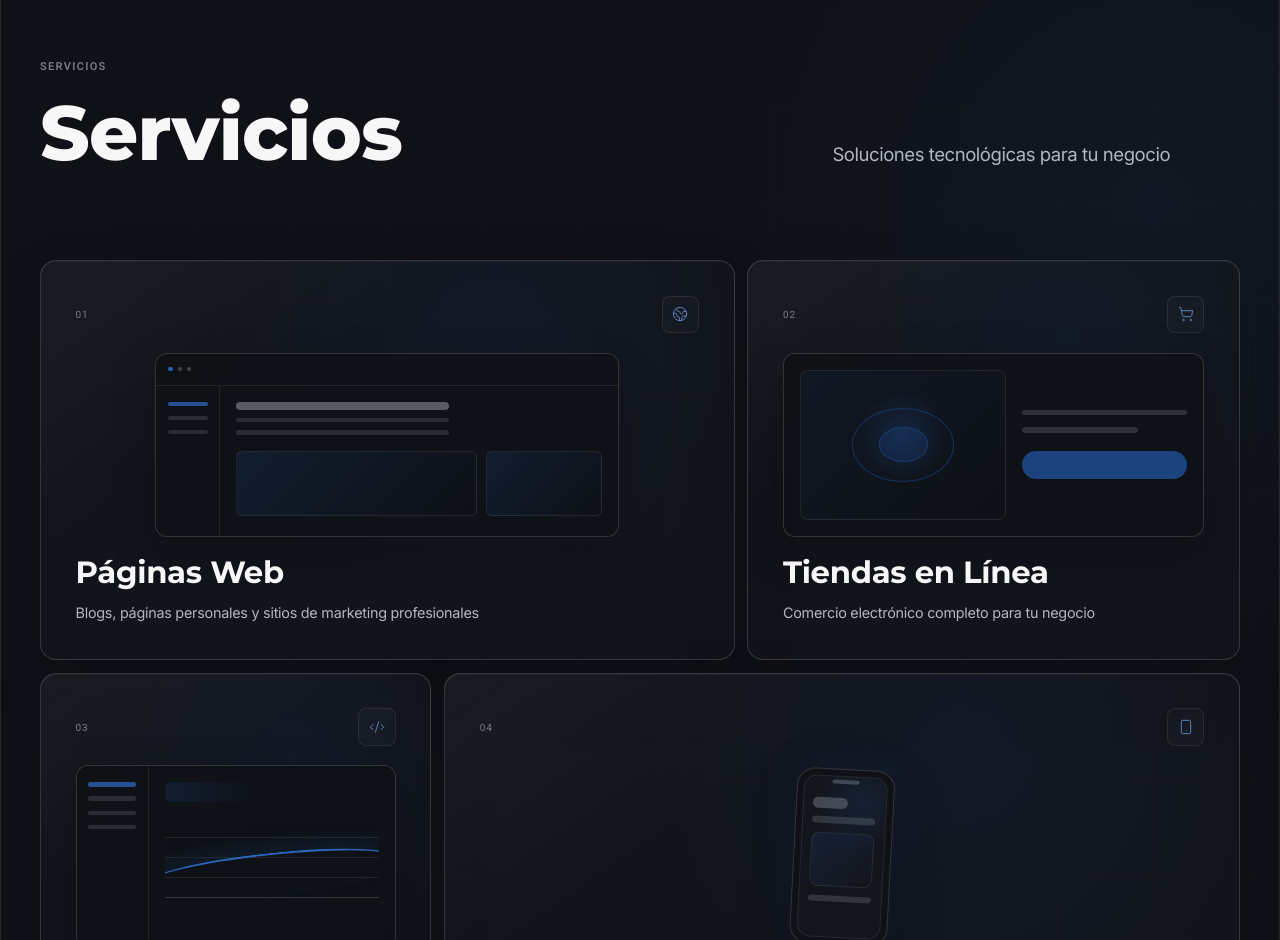
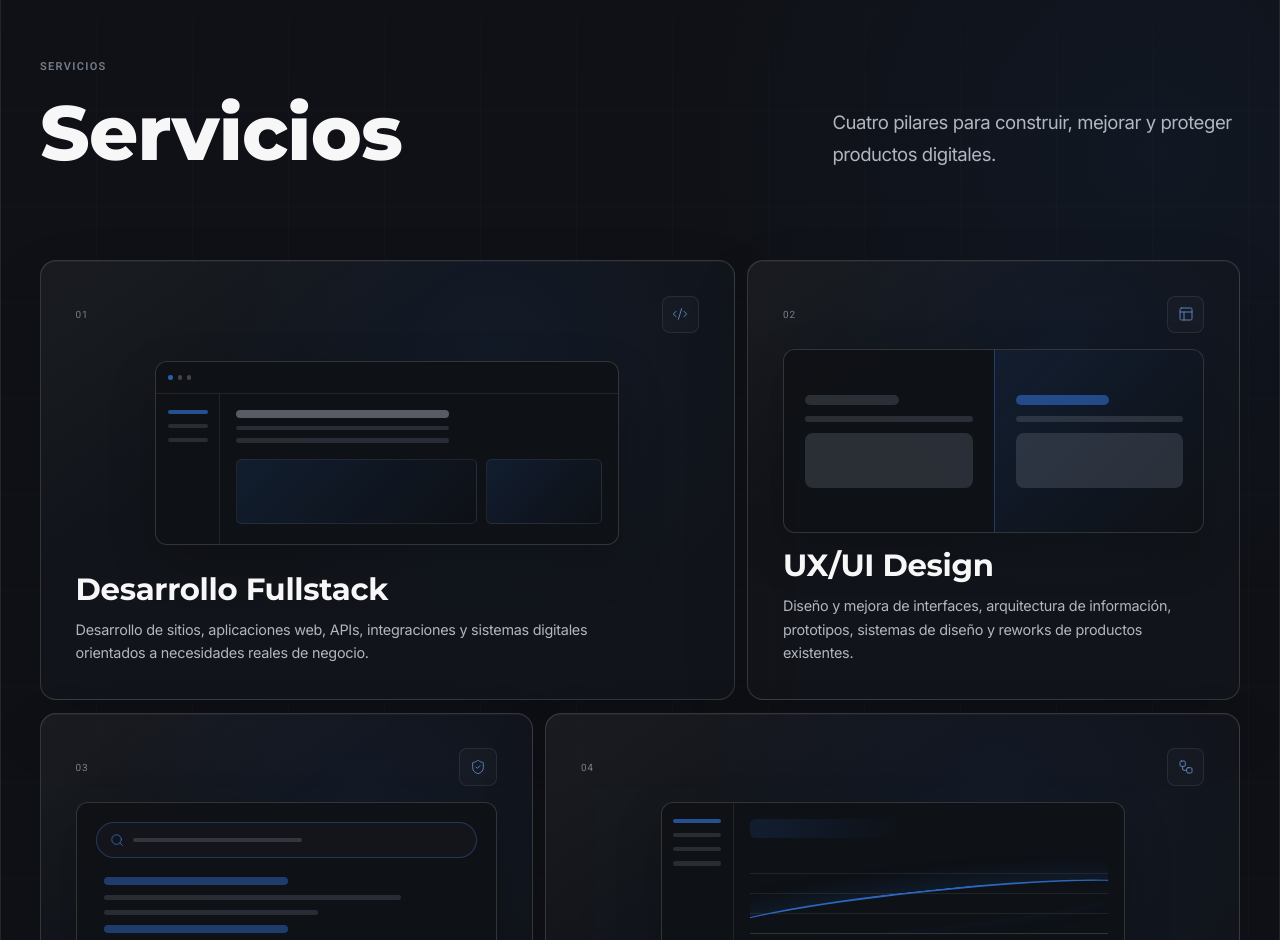
Before and after one commit to IngEsau/Buxdev, a Next.js app: page / in a window 1280 px wide. Shown: the part 1860-2800 px from the top of the page. Built offline with nearby package versions, Linux system fonts and the light colour scheme.

Commit message:
fix: home copy text

```diff
--- a/components/services-section.tsx
+++ b/components/services-section.tsx
@@ -3,26 +3,24 @@
 import Link from "next/link"
 import { ArrowUpRight } from "iconoir-react"
 import type { LucideIcon } from "lucide-react"
-import { Code2, Globe2, Search, ShoppingCart, Smartphone, Sparkles } from "lucide-react"
+import { Code2, PanelsTopLeft, Search, ShieldCheck, Workflow } from "lucide-react"
 
 import { MotionReveal } from "@/components/motion-reveal"
 import { useLanguage } from "@/hooks/use-language"
 
 import styles from "./services-section.module.css"
 
-type ServiceVisualKind = "web" | "commerce" | "app" | "mobile" | "redesign" | "search"
+type ServiceVisualKind = "web" | "app" | "redesign" | "search"
 
 const serviceDesigns: Array<{
   Icon: LucideIcon
   visual: ServiceVisualKind
   span: string
 }> = [
-  { Icon: Globe2, visual: "web", span: styles.spanSeven },
-  { Icon: ShoppingCart, visual: "commerce", span: styles.spanFive },
-  { Icon: Code2, visual: "app", span: styles.spanFour },
-  { Icon: Smartphone, visual: "mobile", span: styles.spanEight },
-  { Icon: Sparkles, visual: "redesign", span: styles.spanSeven },
-  { Icon: Search, visual: "search", span: styles.spanFive },
+  { Icon: Code2, visual: "web", span: styles.spanSeven },
+  { Icon: PanelsTopLeft, visual: "redesign", span: styles.spanFive },
+  { Icon: ShieldCheck, visual: "search", span: styles.spanFive },
+  { Icon: Workflow, visual: "app", span: styles.spanSeven },
 ]
 
 function ServiceVisual({ kind }: { kind: ServiceVisualKind }) {
@@ -58,21 +56,6 @@ function ServiceVisual({ kind }: { kind: ServiceVisualKind }) {
     )
   }
 
-  if (kind === "commerce") {
-    return (
-      <div className={styles.visual} aria-hidden="true">
-        <div className={styles.productWindow}>
-          <div className={styles.productPreview} />
-          <div className={styles.checkout}>
-            <span />
-            <span />
-            <span />
-          </div>
-        </div>
-      </div>
-    )
-  }
-
   if (kind === "app") {
     return (
       <div className={styles.visual} aria-hidden="true">
@@ -86,21 +69,6 @@ function ServiceVisual({ kind }: { kind: ServiceVisualKind }) {
           <div className={styles.appMain}>
             <div className={styles.appMetric} />
             <div className={styles.appGraph} />
-          </div>
-        </div>
-      </div>
-    )
-  }
-
-  if (kind === "mobile") {
-    return (
-      <div className={styles.visual} aria-hidden="true">
-        <div className={styles.phoneShell}>
-          <div className={styles.phoneScreen}>
-            <span />
-            <span />
-            <span />
-            <span />
           </div>
         </div>
       </div>
@@ -155,14 +123,14 @@ export function ServicesSection() {
           <div>
             <p className={styles.eyebrow}>{t.nav.servicios}</p>
             <h2 id="home-services-title" className={styles.title}>
-              {t.services.title}
+              {t.servicesPage.title}
             </h2>
           </div>
-          <p className={styles.subtitle}>{t.services.subtitle}</p>
+          <p className={styles.subtitle}>{t.servicesPage.subtitle}</p>
         </header>
 
         <div className={styles.bento}>
-          {t.services.items.map((service, index) => {
+          {t.servicesPage.items.map((service, index) => {
             const design = serviceDesigns[index]
             const Icon = design.Icon
 
--- a/lib/i18n.ts
+++ b/lib/i18n.ts
@@ -74,7 +74,7 @@ export const translations = {
       headlineStart: "Creamos software para",
       headlineEnd: "hacer crecer ideas.",
       description:
-        "Diseñamos y desarrollamos páginas web, tiendas en línea y aplicaciones multiplataforma para impulsar tu negocio.",
+        "Combinamos desarrollo fullstack, UX/UI, ciberseguridad e IA aplicada para resolver necesidades reales de tu negocio.",
       primaryCta: "Cuéntanos tu proyecto",
       secondaryCta: "Ver nuestros trabajos",
       interface: {
@@ -542,7 +542,7 @@ export const translations = {
       headlineStart: "We create software to",
       headlineEnd: "help ideas grow.",
       description:
-        "We design and build websites, online stores, and cross-platform applications to move your business forward.",
+        "We combine fullstack development, UX/UI, cybersecurity, and applied AI to solve real business needs.",
       primaryCta: "Tell us about your project",
       secondaryCta: "See our work",
       interface: {
```
